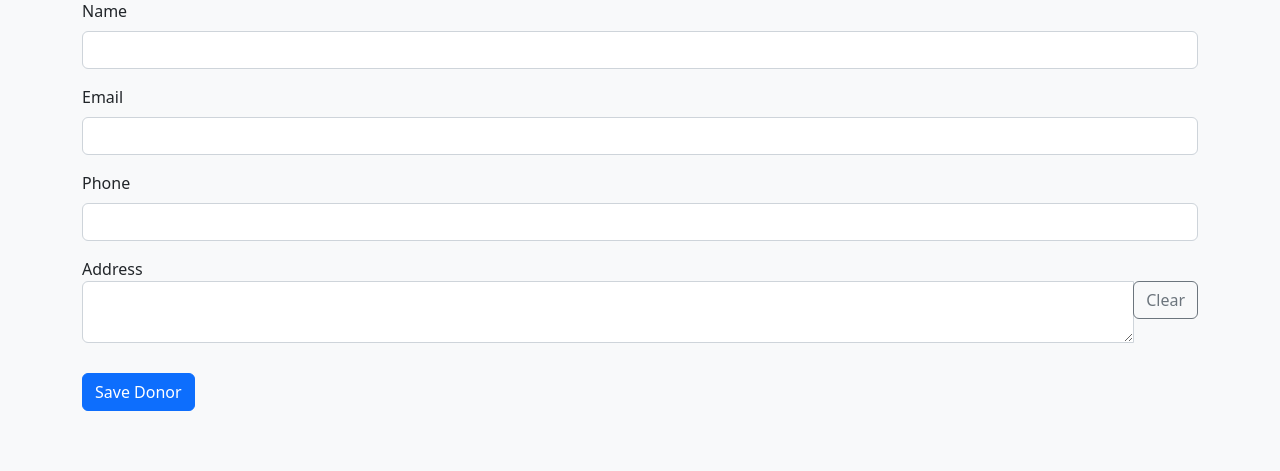
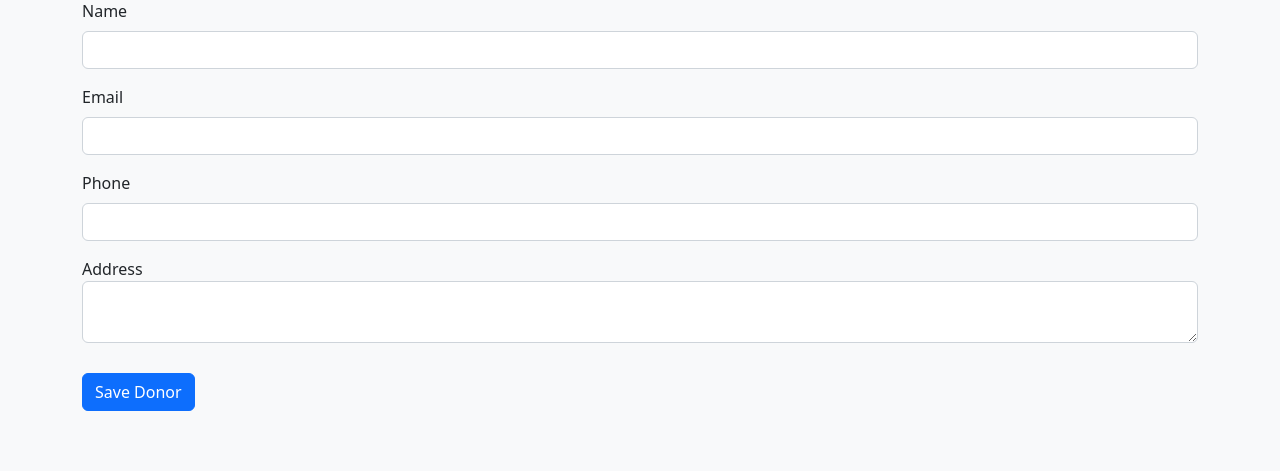
Before and after one commit to nivecher/flask-crm, a Flask app: page /donor/new in a window 1280 px wide. Shown: the part 137-608 px from the top of the page. Run offline with Flask 3, Linux system fonts and the light colour scheme; the visitor is signed in with stand-in values (Sample User, id 1); some libraries are stand-ins or nearby versions.

Commit message:
feat: Improve address validation UX
Removes the 'Clear' button and implements a more intuitive address validation system. A warning icon is now displayed for manually entered addresses, which changes to a green checkmark only when a valid address is selected from the Google Places autocomplete suggestions. This ensures a more robust and user-friendly address validation process.

```diff
--- a/app/templates/donors/form.html
+++ b/app/templates/donors/form.html
@@ -10,12 +10,7 @@
         {{ render_field(form.phone) }}
         <div class="form-group">
             {{ form.address.label(class="form-control-label") }}
-            <div class="input-group">
-                {{ form.address(class="form-control") }}
-                <div class="input-group-append">
-                    <button class="btn btn-outline-secondary" type="button" id="clear-address">Clear</button>
-                </div>
-            </div>
+            {{ form.address(class="form-control") }}
             <span id="address-valid-indicator"></span>
             <div id="address-suggestions"></div>
         </div>
@@ -31,16 +26,18 @@
         const suggestionsDiv = document.getElementById('address-suggestions');
         const validIndicator = document.getElementById('address-valid-indicator');
         const phoneInput = document.getElementById('phone');
-        const clearAddressButton = document.getElementById('clear-address');
         let addressIsValid = false;
 
         addressInput.addEventListener('input', function() {
             const query = addressInput.value;
             addressIsValid = false;
-            validIndicator.innerHTML = '';
+            validIndicator.innerHTML = '<span style="color: orange;">&#9888;</span>'; // Warning icon
 
             if (query.length < 3) {
                 suggestionsDiv.innerHTML = '';
+                if (query.length === 0) {
+                    validIndicator.innerHTML = '';
+                }
                 return;
             }
             fetch(`/api/address-autocomplete?query=${query}`)
@@ -64,13 +61,6 @@
             }
         });
 
-        clearAddressButton.addEventListener('click', function() {
-            addressInput.value = '';
-            suggestionsDiv.innerHTML = '';
-            validIndicator.innerHTML = '';
-            addressIsValid = false;
-        });
-
         phoneInput.addEventListener('input', function(e) {
             let x = e.target.value.replace(/\D/g, '').match(/(\d{0,3})(\d{0,3})(\d{0,4})/);
             e.target.value = !x[2] ? x[1] : '(' + x[1] + ') ' + x[2] + (x[3] ? '-' + x[3] : '');
```
